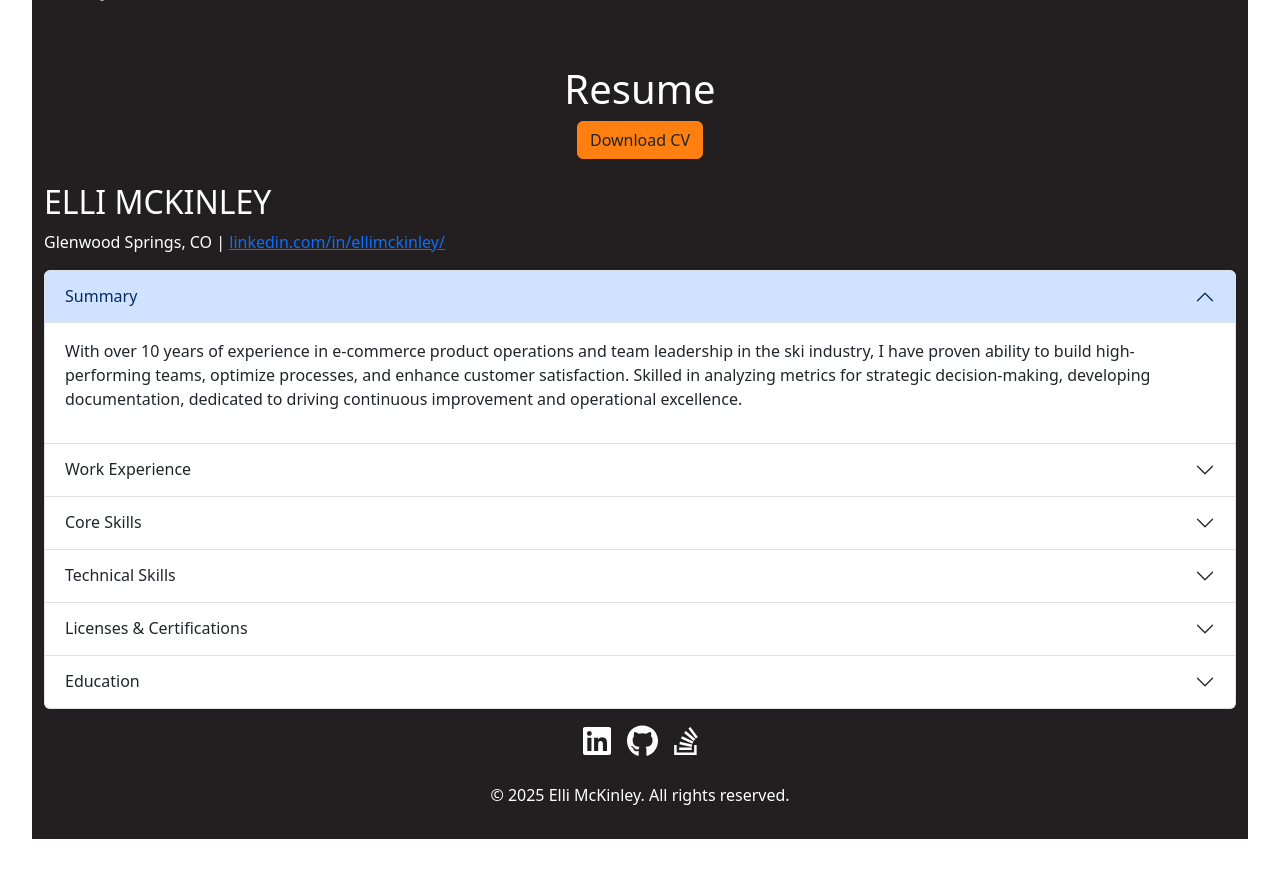
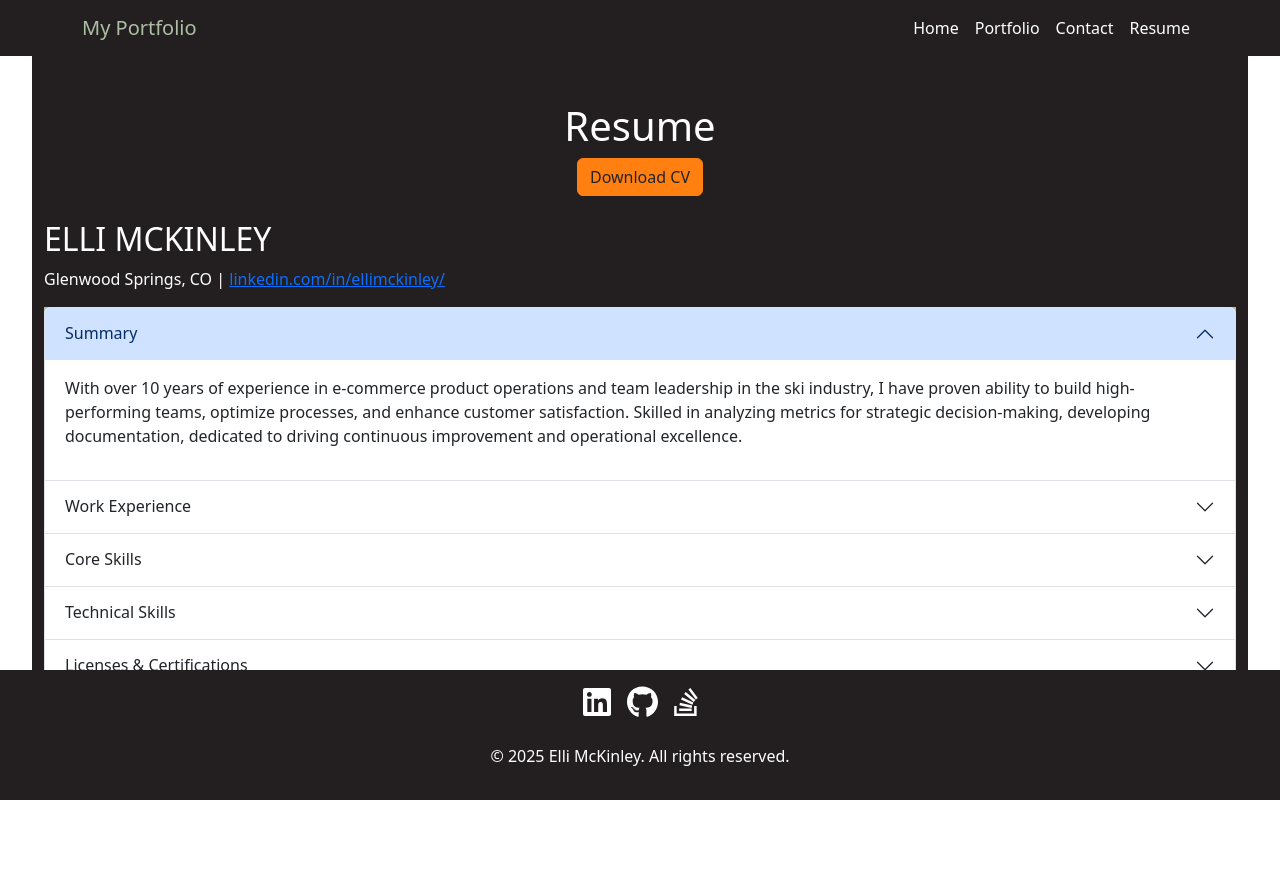
Before and after one commit to ellimckinley/react-portfolio, a React (Vite) app: page /resume in a window 1280 px wide. After the commit the page ends 832 px from the top, so only its background shows below. Built offline with nearby package versions, Linux system fonts and the light colour scheme; a web font is replaced by a local one.

Commit message:
continued updates to responsive design: nav now closes when page is selected, header and footers are fixed to top and bottom, home and portfolio land at top of page but resume has issues with accordion element

```diff
--- a/src/components/Footer.jsx
+++ b/src/components/Footer.jsx
@@ -1,12 +1,11 @@
 import React from 'react';
-import { Container, Row, Col } from 'react-bootstrap';
 import 'bootstrap/dist/css/bootstrap.min.css';
 import { FontAwesomeIcon } from '@fortawesome/react-fontawesome';
-import { faLinkedin, faGithub, faStackOverflow} from '@fortawesome/free-brands-svg-icons';
+import { faLinkedin, faGithub, faStackOverflow } from '@fortawesome/free-brands-svg-icons';
 
 const Footer = () => {
     return (
-    <footer className="bg-primary-custom text-main-custom text-center py-3">
+        <footer className="bg-primary-custom text-main-custom text-center py-3" style={{ position: 'fixed', bottom: 0, left: 0, right: 0 }}>
             <div className="container">
                 <a href="https://www.linkedin.com/in/ellimckinley" target="_blank" rel="noopener noreferrer" className="text-white mx-2">
                     <FontAwesomeIcon icon={faLinkedin} size="2x" />
--- a/src/components/Header.jsx
+++ b/src/components/Header.jsx
@@ -3,7 +3,7 @@ import NavBar from './Nav';
 
 const Header = () => {
   return (
-    <header className="bg-secondary-custom text-main-custom">
+    <header className="bg-secondary-custom text-main-custom fixed-top">
       <NavBar />
     </header>
   );
--- a/src/components/Nav.jsx
+++ b/src/components/Nav.jsx
@@ -1,20 +1,31 @@
-import React from 'react';
+import React, { useState } from 'react';
 import { Navbar, Nav, Container } from 'react-bootstrap';
 import { NavLink } from 'react-router-dom';
 import 'bootstrap/dist/css/bootstrap.min.css';
 
+
 const NavBar = () => {
+  const [expanded, setExpanded] = useState(false);
+
+  const handleToggle = () => {
+    setExpanded(!expanded);
+  };
+
+  const handleSelect = () => {
+    setExpanded(false);
+  };
+
   return (
-    <Navbar className="bg-primary-custom" variant="dark" expand="lg">
+    <Navbar expanded={expanded} onToggle={handleToggle} className="bg-primary-custom" variant="dark" expand="lg">
       <Container>
         <Navbar.Brand as={NavLink} to="/" className="text-title-custom">My Portfolio</Navbar.Brand>
         <Navbar.Toggle aria-controls="basic-navbar-nav" />
         <Navbar.Collapse id="basic-navbar-nav">
           <Nav className="ms-auto">
-            <Nav.Link as={NavLink} to="/" className="text-main-custom nav-link-custom" activeClassName="active">Home</Nav.Link>
-            <Nav.Link as={NavLink} to="/portfolio" className="text-main-custom nav-link-custom" activeClassName="active">Portfolio</Nav.Link>
-            <Nav.Link as={NavLink} to="/contact" className="text-main-custom nav-link-custom" activeClassName="active">Contact</Nav.Link>
-            <Nav.Link as={NavLink} to="/resume" className="text-main-custom nav-link-custom" activeClassName="active">Resume</Nav.Link>
+            <Nav.Link as={NavLink} to="/" className="text-main-custom nav-link-custom" activeClassName="active" onClick={handleSelect}>Home</Nav.Link>
+            <Nav.Link as={NavLink} to="/portfolio" className="text-main-custom nav-link-custom" activeClassName="active" onClick={handleSelect}>Portfolio</Nav.Link>
+            <Nav.Link as={NavLink} to="/contact" className="text-main-custom nav-link-custom" activeClassName="active" onClick={handleSelect}>Contact</Nav.Link>
+            <Nav.Link as={NavLink} to="/resume" className="text-main-custom nav-link-custom" activeClassName="active" onClick={handleSelect}>Resume</Nav.Link>
           </Nav>
         </Navbar.Collapse>
       </Container>
--- a/src/pages/Resumepage.jsx
+++ b/src/pages/Resumepage.jsx
@@ -2,7 +2,7 @@ import React from 'react';
 import 'bootstrap/dist/css/bootstrap.min.css';
 import 'bootstrap/dist/js/bootstrap.bundle.min.js';
 import Accordion from 'react-bootstrap/Accordion';
-import '../styles.css'; // Adjust the path as necessary
+import '../styles.css';
 
 const ResumePage = () => {
     return (
@@ -19,9 +19,9 @@ const ResumePage = () => {
                 <p>Glenwood Springs, CO | <a href="https://www.linkedin.com/in/ellimckinley/" target="_blank" rel="noopener noreferrer">linkedin.com/in/ellimckinley/</a></p>
             </section>
 
-            <Accordion defaultActiveKey="0">
-                <Accordion.Item eventKey="0">
-                    <Accordion.Header>Summary</Accordion.Header>
+            <Accordion defaultActiveKey={['0']}  className="bg-secondary-custom">
+                <Accordion.Item eventKey="0" alwaysOpen>
+                    <Accordion.Header >Summary</Accordion.Header>
                     <Accordion.Body>
                         <p>
                             With over 10 years of experience in e-commerce product operations and team leadership in the ski industry, I have proven ability to build high-performing teams, optimize processes, and enhance customer satisfaction. Skilled in analyzing metrics for strategic decision-making, developing documentation, dedicated to driving continuous improvement and operational excellence.
```
Lines whose indentation alone changed are shown as unchanged.
